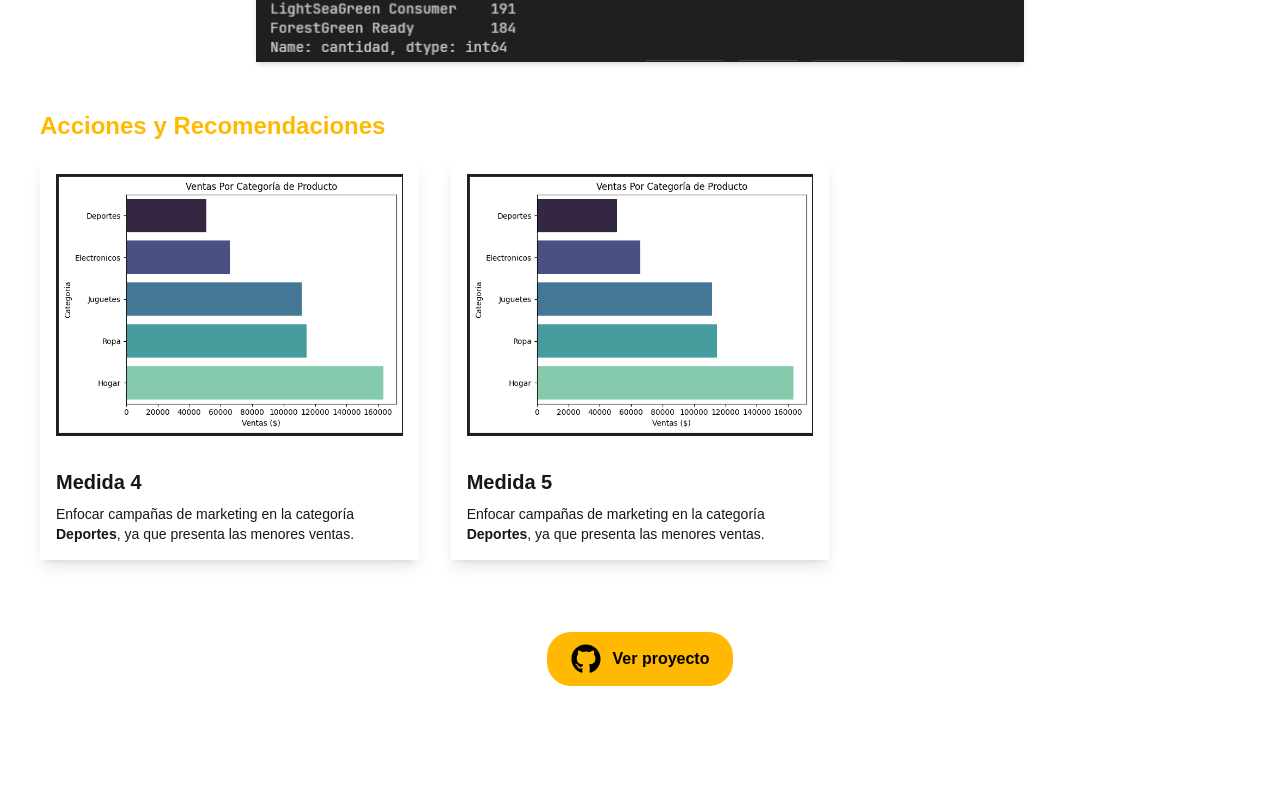
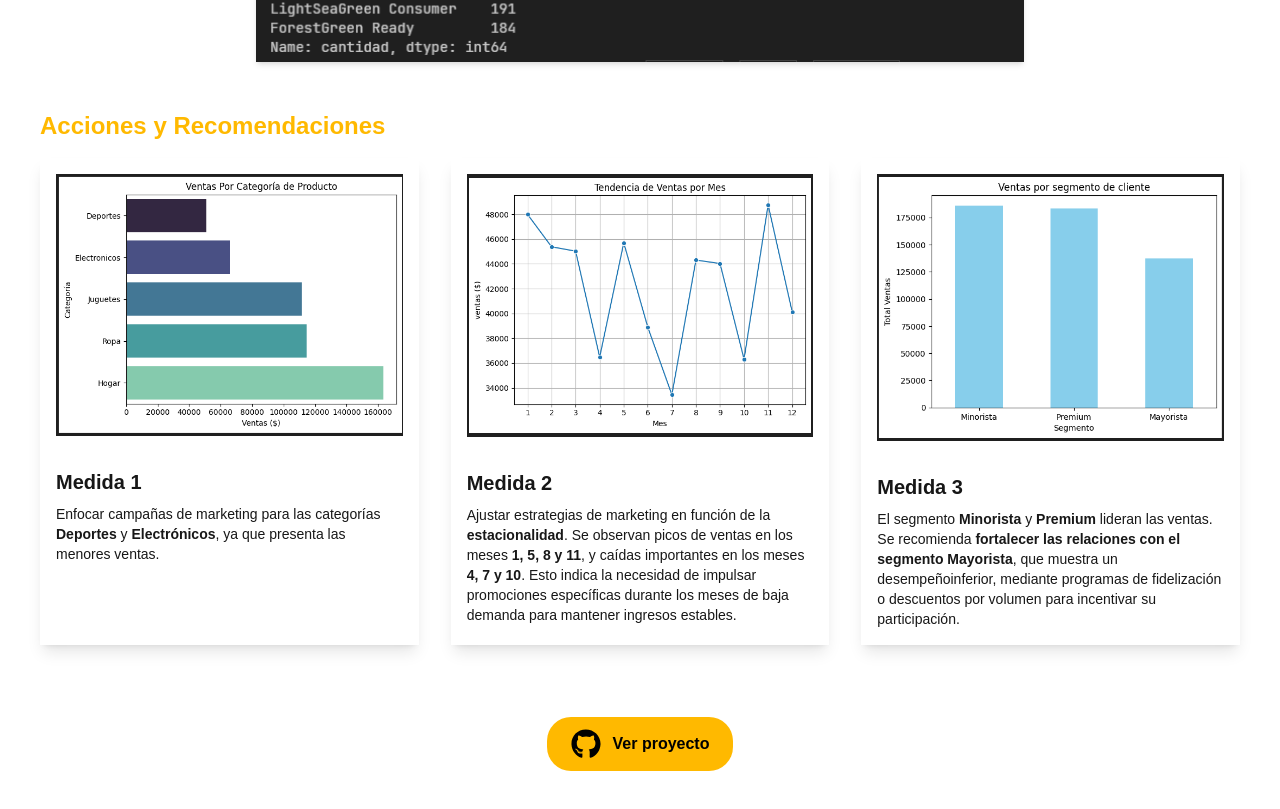
Before and after one commit to WilHazz/portafolio-Alaista-datos, a Next.js app: page /proyectos/analisis-ventas in a window 1280 px wide. Shown: the part 1288-2097 px from the top of the page. Before the commit the page ends 2026 px from the top, so only its background shows below. Built offline with nearby package versions, Linux system fonts and the light colour scheme.

Commit message:
se agrega la medida 3 con su respectivo analisis e imagene

```diff
--- a/src/app/proyectos/analisis-ventas/page.tsx
+++ b/src/app/proyectos/analisis-ventas/page.tsx
@@ -58,7 +58,7 @@ function page() {
                 Acciones y Recomendaciones
             </h2>
             <div className="grid md:grid-cols-3 gap-8">
-                {/* Medida 4 */}
+                {/* Medida 1 */}
                 <div className="shadow-lg overflow-hidden">
                     <img
                      src="/images/ventas_por_categoria.PNG"
@@ -66,25 +66,44 @@ function page() {
                      className="w-full h-auto object-containt p-4"
                      />
                      <div className="p-4">
-                        <h3 className="text-xl font-semibold mb-2">Medida 4</h3>
+                        <h3 className="text-xl font-semibold mb-2">Medida 1</h3>
                         <p className="text-sm">
-                            Enfocar campañas de marketing en la categoría <strong>Deportes</strong>,
+                            Enfocar campañas de marketing para las categorías <strong>Deportes</strong> y <strong>Electrónicos</strong>,
                             ya que presenta las menores ventas.
                         </p>
                      </div>
                 </div>
-                {/* Medida 5 */}
+                {/* Medida 2 */}
                 <div className="shadow-lg overflow-hidden">
                     <img
-                     src="/images/ventas_por_categoria.PNG"
-                     alt="ventas por categoria"
+                     src="/images/Tendencias-Ventas-Mes.PNG"
+                     alt="Tendencias ventas por mes"
                      className="w-full h-auto object-containt p-4"
                      />
                      <div className="p-4">
-                        <h3 className="text-xl font-semibold mb-2">Medida 5</h3>
+                        <h3 className="text-xl font-semibold mb-2">Medida 2</h3>
                         <p className="text-sm">
-                            Enfocar campañas de marketing en la categoría <strong>Deportes</strong>,
-                            ya que presenta las menores ventas.
+                            Ajustar estrategias de marketing en función de la <strong>estacionalidad</strong>.
+                            Se observan picos de ventas en los meses <strong>1, 5, 8 y 11</strong>, y caídas importantes
+                            en los meses <strong>4, 7 y 10</strong>. Esto indica la necesidad de impulsar promociones
+                            específicas durante los meses de baja demanda para mantener ingresos estables.
+                        </p>
+                     </div>
+                </div>
+                {/* Medida 3 */}
+                <div className="shadow-lg overflow-hidden">
+                    <img
+                     src="/images/Ventas_por_segmento.PNG"
+                     alt="ventas por segmento de cliente"
+                     className="w-full h-auto object-containt p-4"
+                     />
+                     <div className="p-4">
+                        <h3 className="text-xl font-semibold mb-2">Medida 3</h3>
+                        <p className="text-sm">
+                            El segmento <strong>Minorista</strong> y <strong>Premium</strong> lideran las ventas.
+                            Se recomienda <strong>fortalecer las relaciones con el segmento Mayorista</strong>, que
+                            muestra un desempeñoinferior, mediante programas de fidelización o descuentos
+                            por volumen para incentivar su participación.
                         </p>
                      </div>
                 </div>
```
Also changed, not shown: public/images/Tendencias-Ventas-Mes.PNG (added), public/images/Ventas_por_segmento.PNG (added).
